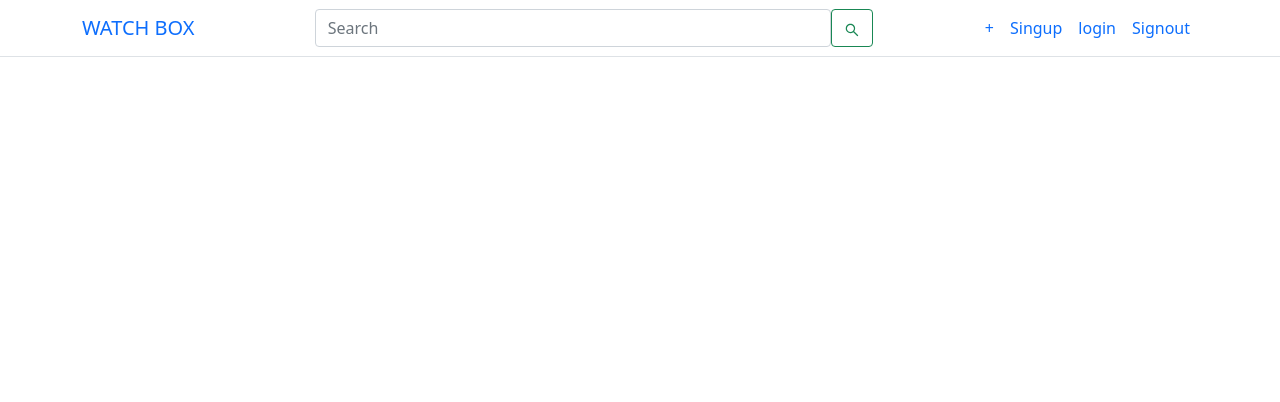
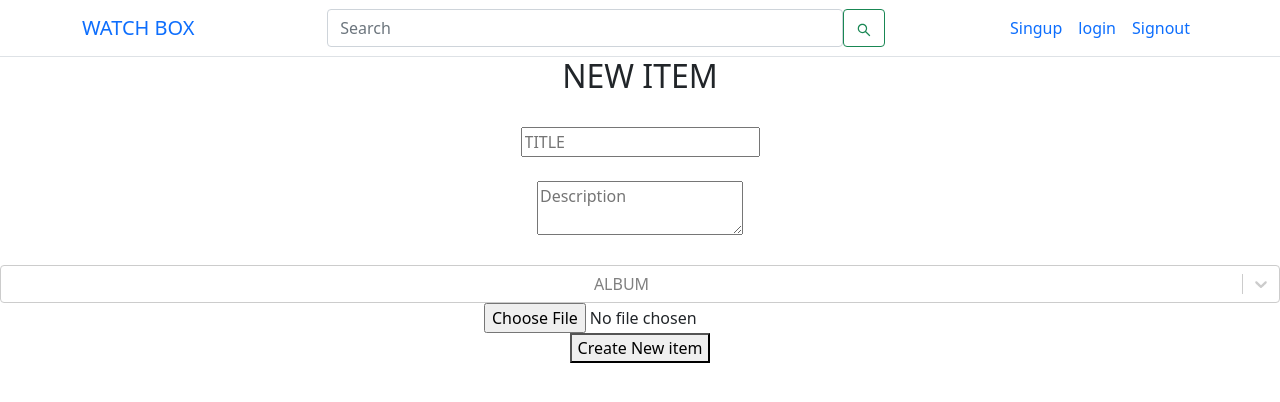
Before and after one commit to C4-OmarAlShishani/MERAKI_Academy_Project_6, a React (Create React App) app in the folder frontend/: page /add in a window 1280 px wide. Shown: the top 402 px of the page. Built offline with nearby package versions, Linux system fonts and the light colour scheme.

Commit message:
add like and dislike

```diff
--- a/frontend/src/components/addVideo/addVideo.jsx
+++ b/frontend/src/components/addVideo/addVideo.jsx
@@ -20,7 +20,7 @@ const AddVideo = () => {
   });
   const navigate = useNavigate();
   const { token, isLoggedIn } = state;
-  isLoggedIn ? null : navigate("/login");
+
 
   const dispatch = useDispatch();
   //   title, descriptions,album_id, video, user_id
@@ -92,8 +92,7 @@ const AddVideo = () => {
   //===============================================================
   return (
     <div className="addItemAdmin">
-      {isLoggedIn ? (
-        <>
+
           <h2>NEW ITEM</h2>
           <br />
           <input
@@ -136,10 +135,6 @@ const AddVideo = () => {
               ? message && <div className="SuccessMessage">{message}</div>
               : message && <div className="ErrorMessage">{message}</div>}
           </div>
-        </>
-      ) : (
-        navigate("/login")
-      )}
     </div>
   );
 };
--- a/frontend/src/components/navbar/navbar.jsx
+++ b/frontend/src/components/navbar/navbar.jsx
@@ -6,6 +6,7 @@ import "./navbar.css";
 import { AiOutlineSearch } from "react-icons/ai";
 import { useSelector, useDispatch } from "react-redux";
 import { setVideos, setCategories } from "../../reducer/video/index";
+import { logOut } from "../../reducer/login/index";
 
 const NavBar = () => {
   const dispatch = useDispatch();
@@ -16,6 +17,7 @@ const NavBar = () => {
       token: state.loginReducer.token,
     };
   });
+  console.log(isLoggedIn);
   const getFilteredItems = async (value) => {
     try {
       const res = await axios.get(
@@ -61,9 +63,11 @@ const NavBar = () => {
           <div className="collapse navbar-collapse">
             <ul className="navbar-nav">
               <li className="nav-item">
-                <Link className="nav-link" to="/add">
-                  +
-                </Link>
+                {isLoggedIn ? (
+                  <Link className="nav-link" to="/add">
+                    +
+                  </Link>
+                ) : null}
               </li>
               <li className="nav-item">
                 <Link className="nav-link" to="/singUp">
@@ -79,7 +83,7 @@ const NavBar = () => {
                 <Link
                   className="nav-link"
                   to="/"
-                  onClick={localStorage.clear()}>
+                  onClick={()=>dispatch(logOut())}>
                   Signout
                 </Link>
               </li>
```
